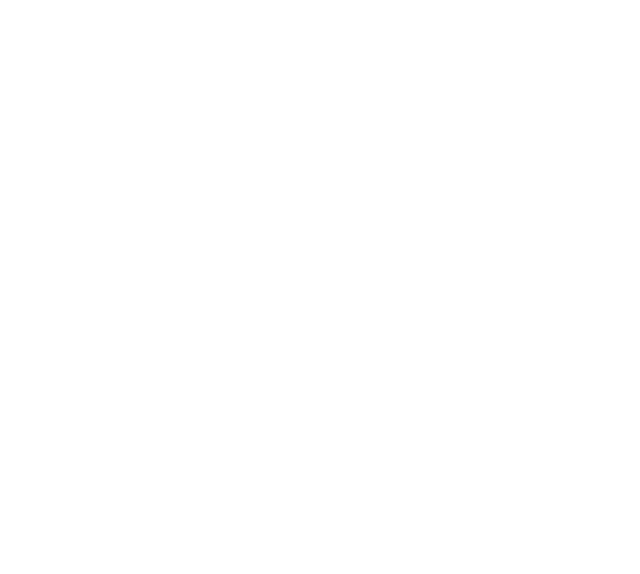
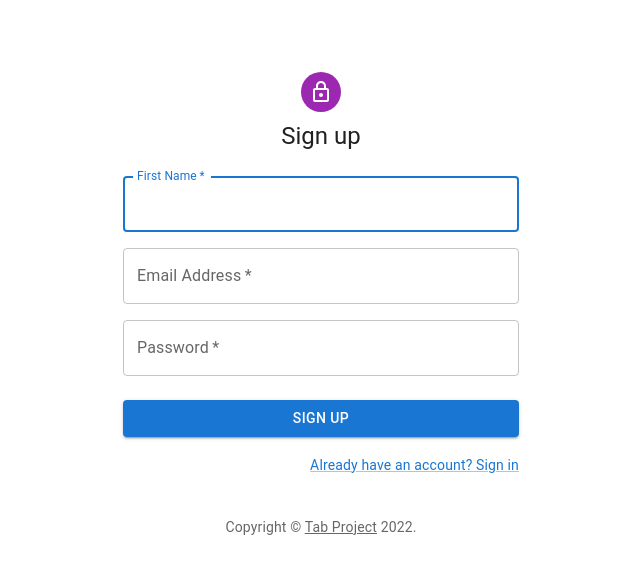
Before and after one commit to n3rwus/2022_TAB_S9_NERWINSKI_CS, a React (Create React App) app in the folder src/clientapp/: page /signUp in a window 1280 px wide. Shown: the top 574 px of the page, without its empty margins (319-959 px from the left). Built offline with nearby package versions, Linux system fonts and the light colour scheme.

Commit message:
Added "signIn" and "signUp" sites

```diff
--- a/src/clientapp/src/App.tsx
+++ b/src/clientapp/src/App.tsx
@@ -2,6 +2,8 @@
 import { Redirect, Route, BrowserRouter as Router, Switch } from 'react-router-dom';
 import './App.css';
 import AddImage from './pages/AddImage';
+import SingUp from './pages/loginSites/SingUp';
+import SignIn from './pages/loginSites/SingIn';
 import MainPage from './pages/MainPage';
 
 function App() {
@@ -10,7 +12,13 @@
 		<Router>
 			<Switch>
 				<Route exact path={'/'}>
-					<Redirect to="/mainPage" />
+					<Redirect to="/signIn" />
+				</Route>
+				<Route exact path={'/signIn'}>
+					<SignIn />
+				</Route>
+				<Route exact path={'/signUp'}>
+					<SingUp />
 				</Route>
 				<Route exact path={'/mainPage'}>
 					<MainPage />
--- a/src/clientapp/src/components/UploadImageCard.tsx
+++ b/src/clientapp/src/components/UploadImageCard.tsx
@@ -16,10 +16,13 @@
 	return (
 		<Grid item xs={12} sm={6} md={4}>
 			<Card sx={{ maxWidth: 345, mx: 'auto', mb: '50px' }}>
+				<Typography variant="h5" component="div" textAlign={'center'}>
+					{image.name}
+				</Typography>
 				<CardMedia component="img" height="240" image={URL.createObjectURL(image)} alt="green iguana" />
-					<CardContent>
+				<CardContent>
 					<Typography variant="h5" component="div" textAlign={'center'}>
-						{'Image ' + (index + 1)}
+						{(index + 1)}
 					</Typography>
 				</CardContent>
 			</Card>
--- /dev/null
+++ b/src/clientapp/src/pages/loginSites/SingIn.tsx
@@ -0,0 +1,127 @@
+import * as React from 'react';
+import Avatar from '@mui/material/Avatar';
+import Button from '@mui/material/Button';
+import CssBaseline from '@mui/material/CssBaseline';
+import TextField from '@mui/material/TextField';
+import FormControlLabel from '@mui/material/FormControlLabel';
+import Checkbox from '@mui/material/Checkbox';
+import Link from '@mui/material/Link';
+import Paper from '@mui/material/Paper';
+import Box from '@mui/material/Box';
+import Grid from '@mui/material/Grid';
+import LockOutlinedIcon from '@mui/icons-material/LockOutlined';
+import Typography from '@mui/material/Typography';
+import { createTheme, ThemeProvider } from '@mui/material/styles';
+
+function Copyright(props: any) {
+return (
+	<Typography variant="body2" color="text.secondary" align="center" {...props}>
+	{'Copyright © '}
+	<Link color="inherit" href="https://mui.com/">
+		{'Tab Project'}
+	</Link>{' '}
+	{new Date().getFullYear()}
+	{'.'}
+	</Typography>
+);
+}
+
+const theme = createTheme();
+
+export default function SignIn() {
+const handleSubmit = (event: React.FormEvent<HTMLFormElement>) => {
+	event.preventDefault();
+	const data = new FormData(event.currentTarget);
+	console.log({
+	email: data.get('email'),
+	password: data.get('password'),
+	});
+};
+
+return (
+	<ThemeProvider theme={theme}>
+	<Grid container component="main" sx={{ height: '100vh' }}>
+		<CssBaseline />
+		<Grid
+		item
+		xs={false}
+		sm={4}
+		md={7}
+		sx={{
+			backgroundImage: 'url(https://source.unsplash.com/random)',
+			backgroundRepeat: 'no-repeat',
+			backgroundColor: (t) =>
+			t.palette.mode === 'light' ? t.palette.grey[50] : t.palette.grey[900],
+			backgroundSize: 'cover',
+			backgroundPosition: 'center',
+		}}
+		/>
+		<Grid item xs={12} sm={8} md={5} component={Paper} elevation={6} square>
+		<Box
+			sx={{
+			my: 8,
+			mx: 4,
+			display: 'flex',
+			flexDirection: 'column',
+			alignItems: 'center',
+			}}
+		>
+			<Avatar sx={{ m: 1, bgcolor: 'secondary.main' }}>
+			<LockOutlinedIcon />
+			</Avatar>
+			<Typography component="h1" variant="h5">
+			Sign in
+			</Typography>
+			<Box component="form" noValidate onSubmit={handleSubmit} sx={{ mt: 1 }}>
+			<TextField
+				margin="normal"
+				required
+				fullWidth
+				id="email"
+				label="Email Address"
+				name="email"
+				autoComplete="email"
+				autoFocus
+			/>
+			<TextField
+				margin="normal"
+				required
+				fullWidth
+				name="password"
+				label="Password"
+				type="password"
+				id="password"
+				autoComplete="current-password"
+			/>
+			<FormControlLabel
+				control={<Checkbox value="remember" color="primary" />}
+				label="Remember me"
+			/>
+			<Button
+				type="submit"
+				fullWidth
+				variant="contained"
+				sx={{ mt: 3, mb: 2 }}
+			>
+				Sign In
+			</Button>
+			<Grid container>
+				<Grid item xs>
+				<Link href="#" variant="body2">
+					Forgot password?
+				</Link>
+				</Grid>
+				<Grid item>
+				<Link href="/signUp" variant="body2">
+					{"Don't have an account? Sign Up"}
+				</Link>
+				</Grid>
+			</Grid>
+			<Copyright sx={{ mt: 5 }} />
+			</Box>
+		</Box>
+		</Grid>
+	</Grid>
+	</ThemeProvider>
+);
+}
--- /dev/null
+++ b/src/clientapp/src/pages/loginSites/SingUp.tsx
@@ -0,0 +1,115 @@
+import * as React from 'react';
+import Avatar from '@mui/material/Avatar';
+import Button from '@mui/material/Button';
+import CssBaseline from '@mui/material/CssBaseline';
+import TextField from '@mui/material/TextField';
+import FormControlLabel from '@mui/material/FormControlLabel';
+import Checkbox from '@mui/material/Checkbox';
+import Link from '@mui/material/Link';
+import Grid from '@mui/material/Grid';
+import Box from '@mui/material/Box';
+import LockOutlinedIcon from '@mui/icons-material/LockOutlined';
+import Typography from '@mui/material/Typography';
+import Container from '@mui/material/Container';
+import { createTheme, ThemeProvider } from '@mui/material/styles';
+
+function Copyright(props: any) {
+return (
+	<Typography variant="body2" color="text.secondary" align="center" {...props}>
+	{'Copyright © '}
+	<Link color="inherit" href="https://mui.com/">
+		{'Tab Project'}
+	</Link>{' '}
+	{new Date().getFullYear()}
+	{'.'}
+	</Typography>
+);
+}
+
+const theme = createTheme();
+
+export default function SignUp() {
+const handleSubmit = (event: React.FormEvent<HTMLFormElement>) => {
+	event.preventDefault();
+	const data = new FormData(event.currentTarget);
+	console.log({
+	email: data.get('email'),
+	password: data.get('password'),
+	});
+};
+
+return (
+	<ThemeProvider theme={theme}>
+	<Container component="main" maxWidth="xs">
+		<CssBaseline />
+		<Box
+		sx={{
+			marginTop: 8,
+			display: 'flex',
+			flexDirection: 'column',
+			alignItems: 'center',
+		}}
+		>
+		<Avatar sx={{ m: 1, bgcolor: 'secondary.main' }}>
+			<LockOutlinedIcon />
+		</Avatar>
+		<Typography component="h1" variant="h5">
+			{'Sign up'}
+		</Typography>
+		<Box component="form" noValidate onSubmit={handleSubmit} sx={{ mt: 3 }}>
+			<Grid container spacing={2}>
+			<Grid item xs={12}>
+				<TextField
+				autoComplete="given-name"
+				name="firstName"
+				required
+				fullWidth
+				id="firstName"
+				label="First Name"
+				autoFocus
+				/>
+			</Grid>
+			<Grid item xs={12}>
+				<TextField
+				required
+				fullWidth
+				id="email"
+				label="Email Address"
+				name="email"
+				autoComplete="email"
+				/>
+			</Grid>
+			<Grid item xs={12}>
+				<TextField
+				required
+				fullWidth
+				name="password"
+				label="Password"
+				type="password"
+				id="password"
+				autoComplete="new-password"
+				/>
+			</Grid>
+			</Grid>
+			<Button
+			type="submit"
+			fullWidth
+			variant="contained"
+			sx={{ mt: 3, mb: 2 }}
+			>
+			{'Sign Up'}
+			</Button>
+			<Grid container justifyContent="flex-end">
+			<Grid item>
+				<Link href="/signIn" variant="body2">
+				{'Already have an account? Sign in'}
+				</Link>
+			</Grid>
+			</Grid>
+		</Box>
+		</Box>
+		<Copyright sx={{ mt: 5 }} />
+	</Container>
+	</ThemeProvider>
+);
+}
```
